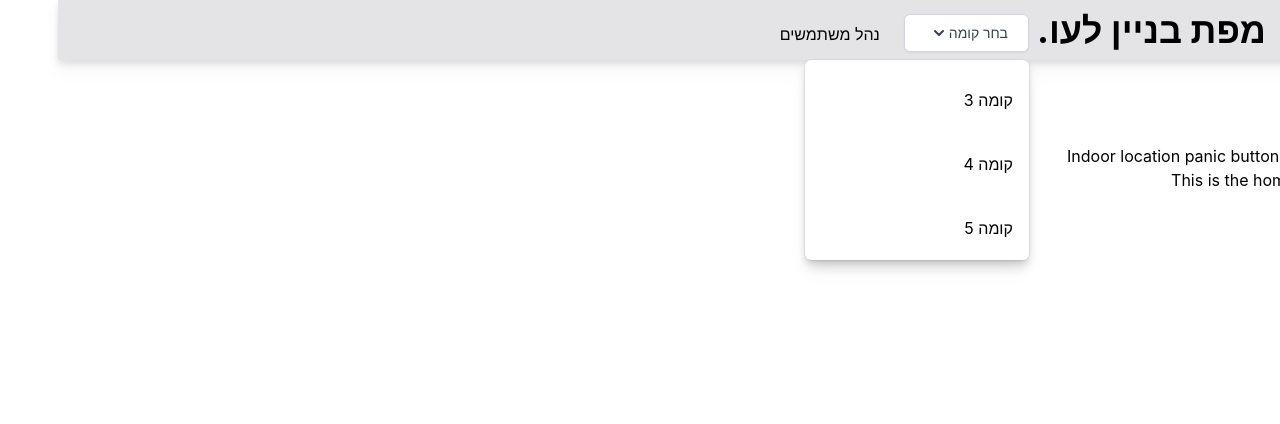
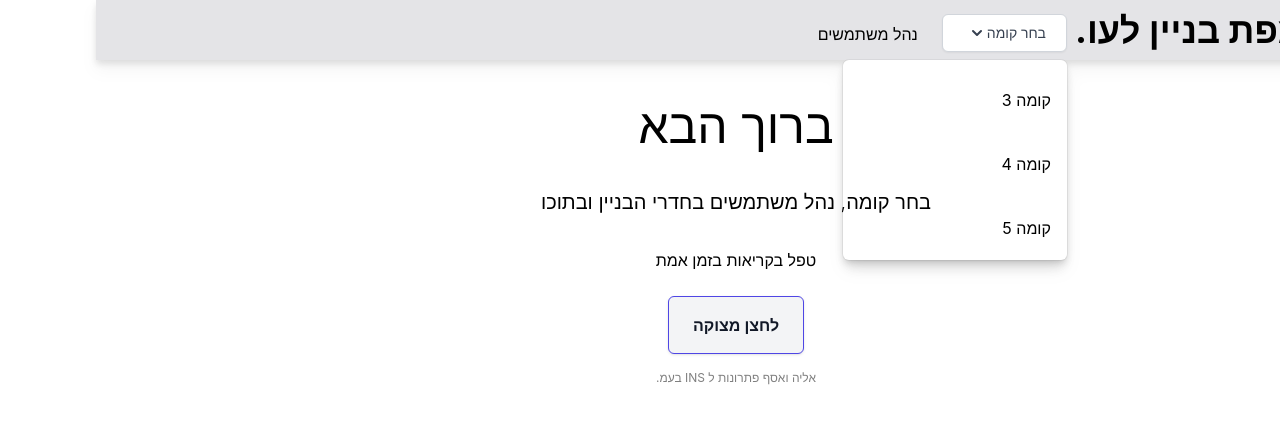
Before and after one commit to amazingProj/IndoorNavigationSystemClient, a React (Create React App) app: page / in a window 1280 px wide. Shown: the top 424 px of the page. Built offline with nearby package versions, Linux system fonts and the light colour scheme; grey boxes are pictures that could not be loaded.

Commit message:
progressing

```diff
--- a/src/components/home.jsx
+++ b/src/components/home.jsx
@@ -1,15 +1,38 @@
+import MapIcon from './style/images/map_icon.png'
+
 const home = () =>
 {
+    const title = "אליה ואסף פתרונות ל INS בעמ."
+    const realtimeMsg = "לחצן מצוקה"
+    const instructionMsg = "טפל בקריאות בזמן אמת"
+    const secondTitle = "בחר קומה, נהל משתמשים בחדרי הבניין ובתוכו"
+    const welcome = "ברוך הבא"
     return (
         <div>
             <br />
             <br />
-            <br />
-            <br />
-            <br />
-            <br />
-            <h1>Indoor location panic button system</h1>
-            <p>This is the home page</p>
+            <div className="z-0 absolute top-0 left-0 w-full h-full bg-cover bg-no-repeat">
+    </div>
+    <div className="z-10 relative py-12 mx-auto md:w-1/2 text-center">
+      <h1 className="leading-tight mb-8 text-5xl text-center font-thin">
+        {welcome}
+      </h1>
+      <p className="text-center text-xl font-light mb-8">
+        { secondTitle }
+      </p>
+      <p className="text-base font-thin">
+        { instructionMsg }
+      </p>
+      <button
+        type="button"
+        className="mt-6 bg-gray-100 text-gray-900 shadow hover:shadow-lg uppercase py-4 px-6 font-semibold"
+      >
+        { realtimeMsg }
+      </button>
+      <p className="mt-4 text-xs opacity-50">
+        { title }
+      </p>
+    </div>
         </div>
     )
 }
```
